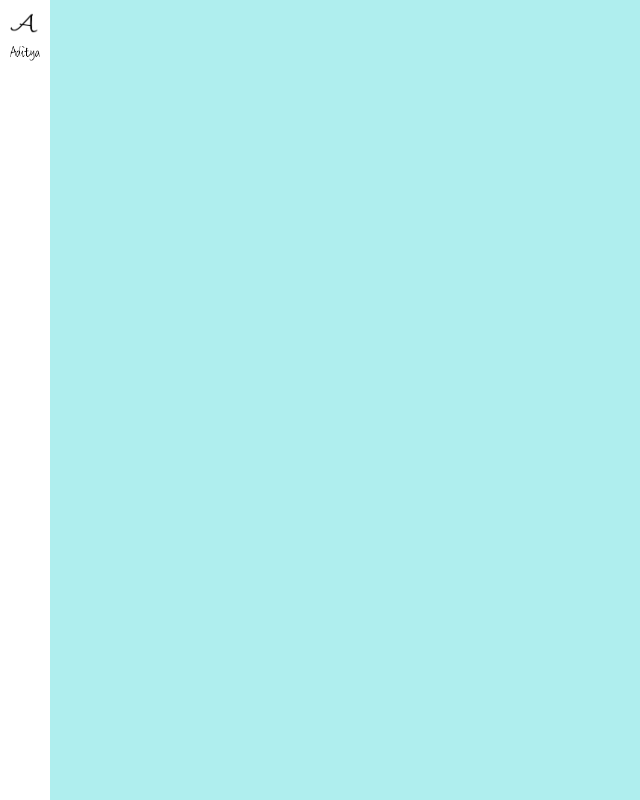
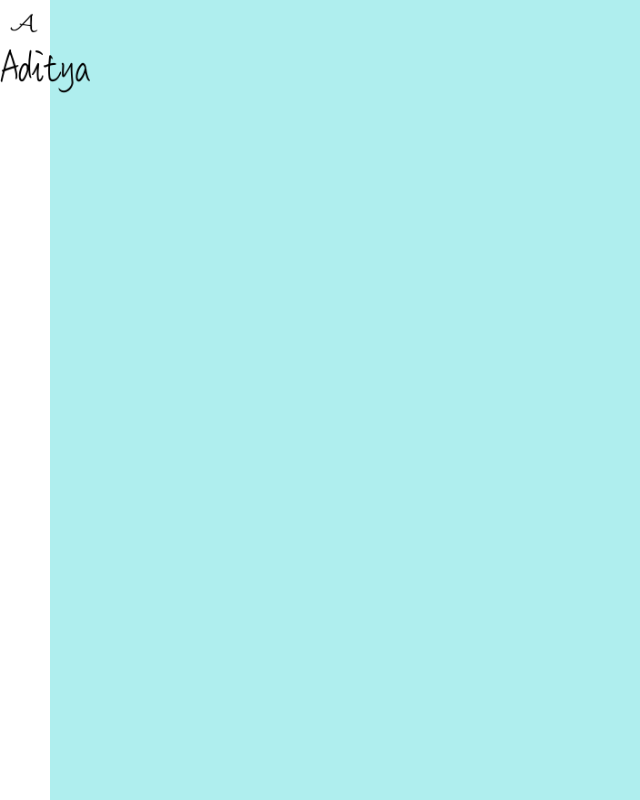
Before and after one commit to adityadatta11/portfolio, a React (Create React App) app in the folder portfolio/: page / in a window 1280 px wide. Shown: the whole page, without its empty margins (0-640 px from the left). Built offline with nearby package versions, Linux system fonts and the light colour scheme.

Commit message:
Added the sidebar, with my logo and a logo subtitle

```diff
--- a/portfolio/src/assets/components/Layout/index.js
+++ b/portfolio/src/assets/components/Layout/index.js
@@ -7,7 +7,7 @@ const Sidebar = () => (
     <div className="nav-bar" to='/'>
         <Link>
             <img src={LogoA} alt="Logo Aditya" />
-            <img src={LogoSubtitle} alt="Logo Subtitle Aditya" />
+            <img className="sub-logo" src={LogoSubtitle} alt="Logo Subtitle Aditya" />
         </Link>
     </div>
 )
```
